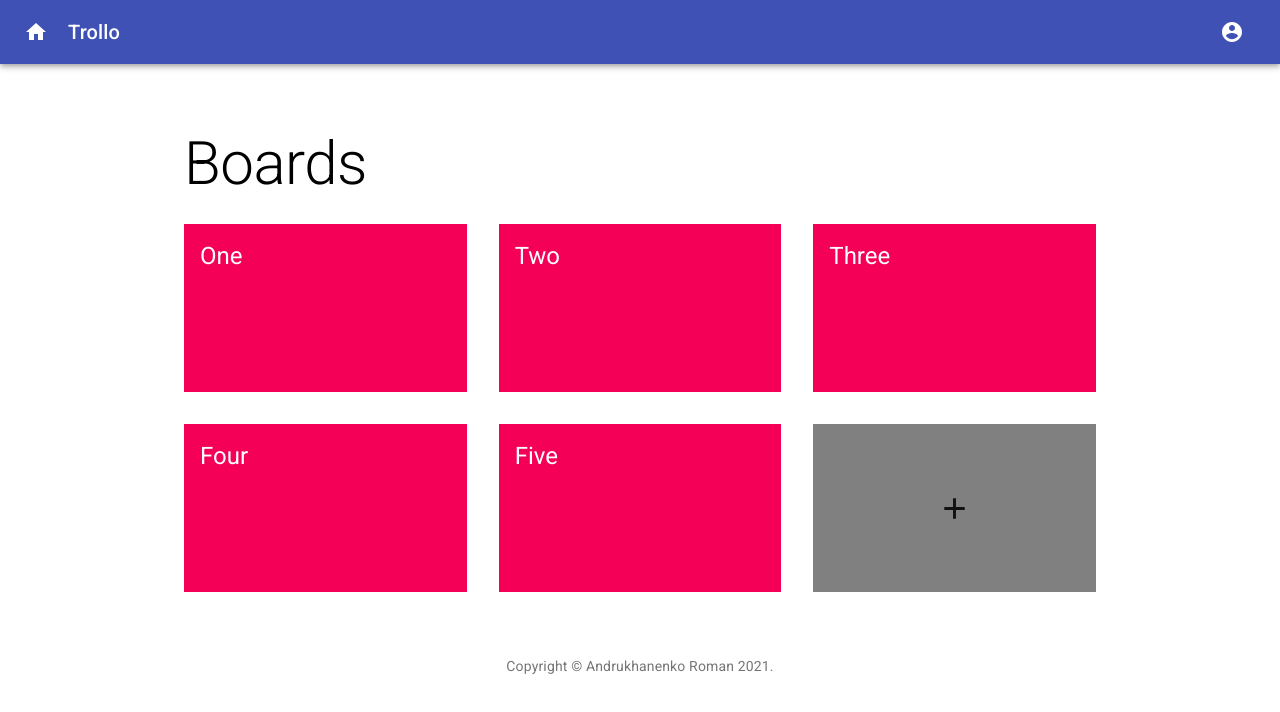
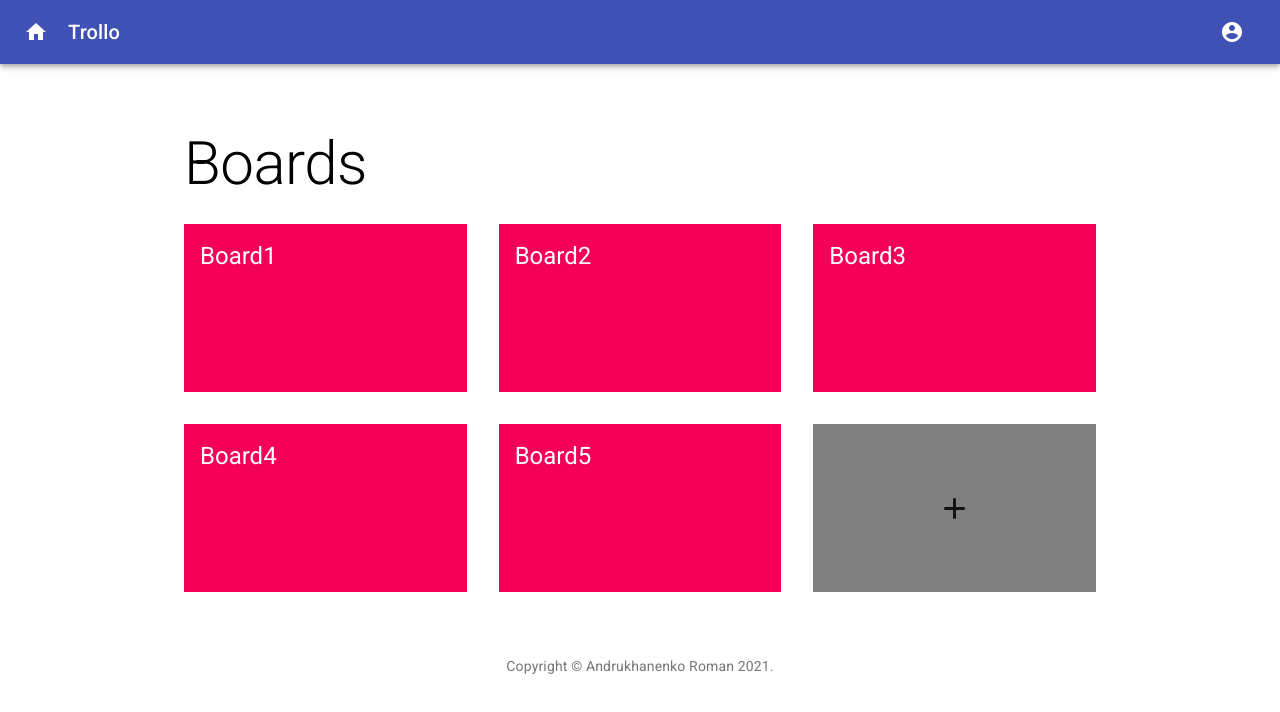
Before and after one commit to Vooooodoo/task-manager-frontend, a React (Create React App) app: page /main in a window 1280 px wide. Shown: the top 712 px of the page. Built offline with nearby package versions, Linux system fonts and the light colour scheme.

Commit message:
feature: add current board render logic

```diff
--- a/src/components/Board/index.js
+++ b/src/components/Board/index.js
@@ -1,18 +1,46 @@
 import React from 'react';
-import styled from 'styled-components';
+import { useParams } from 'react-router-dom';
+import { useSelector } from 'react-redux';
+import Container from '@material-ui/core/Container';
+import Typography from '@material-ui/core/Typography';
+import Grid from '@material-ui/core/Grid';
+import { makeStyles } from '@material-ui/core/styles';
+import BoardCard from '../BoardCard';
 
-const StyledMain = styled.main`
-  display: flex;
-  justify-content: center;
-  color: black;
-  font-size: 50px;
-`;
+const useStyles = makeStyles((theme) => ({
+  main: {
+    marginTop: theme.mainContainerMarginTop,
+  },
+  title: {
+    marginBottom: theme.spacing(3),
+  },
+  boardsList: {
+    listStyle: 'none',
+    padding: '0',
+  },
+}));
 
 function Board() {
+  const classes = useStyles();
+  const routParams = useParams();
+  const allBoards = useSelector((state) => state.boards.allBoards);
+  const board = allBoards.find((item) => item.id === Number(routParams.id));
+  const boardColumns = board.columns;
+
   return (
-    <StyledMain>
-      <h1>Board</h1>
-    </StyledMain>
+    <Container className={classes.main} component="main" maxWidth="false">
+      <Container component="section" maxWidth="false" disableGutters>
+        <Typography className={classes.title} component="h1" variant="h4">
+          {board.name}
+        </Typography>
+        <Grid className={classes.boardsList} container spacing={2}>
+          {boardColumns.map((column) => (
+            <BoardCard id={column.id} name={column.name} key={column.id} />
+          ))}
+          {/* <AddBoardColumn key="0" /> */}
+        </Grid>
+      </Container>
+    </Container>
   );
 }
 
--- a/src/components/Main/index.js
+++ b/src/components/Main/index.js
@@ -1,10 +1,12 @@
 import React from 'react';
+import { useSelector } from 'react-redux';
 import Container from '@material-ui/core/Container';
 import Typography from '@material-ui/core/Typography';
 import Grid from '@material-ui/core/Grid';
 import { makeStyles } from '@material-ui/core/styles';
 import BoardCard from '../BoardCard';
 import AddBoardCard from '../AddBoardCard';
+// import { setBoards } from '../../store/boards';
 
 const useStyles = makeStyles((theme) => ({
   main: {
@@ -21,28 +23,8 @@ const useStyles = makeStyles((theme) => ({
 
 function Main() {
   const classes = useStyles();
-  const boards = [
-    {
-      id: 1,
-      name: 'One',
-    },
-    {
-      id: 2,
-      name: 'Two',
-    },
-    {
-      id: 3,
-      name: 'Three',
-    },
-    {
-      id: 4,
-      name: 'Four',
-    },
-    {
-      id: 5,
-      name: 'Five',
-    },
-  ];
+  const boards = useSelector((state) => state.boards.allBoards);
+  // const dispatch = useDispatch(); не забудь этот импортнуть хук
 
   return (
     <Container className={classes.main} component="main" maxWidth="md">
--- /dev/null
+++ b/src/store/boards.js
@@ -0,0 +1,319 @@
+/* eslint-disable no-param-reassign */
+import { createAction, createReducer } from '@reduxjs/toolkit';
+import * as actionTypes from './constants/actionTypes';
+
+const initialState = {
+  //! remove pyramid of doom
+  allBoards: [
+    {
+      id: 1,
+      name: 'Board1',
+      columns: [
+        {
+          id: 1,
+          name: 'Column1',
+          items: [
+            {
+              id: 1,
+              text: 'Text1',
+            },
+            {
+              id: 2,
+              text: 'Text2',
+            },
+            {
+              id: 3,
+              text: 'Text3',
+            },
+          ],
+        },
+        {
+          id: 2,
+          name: 'Column2',
+          items: [
+            {
+              id: 1,
+              text: 'Text1',
+            },
+            {
+              id: 2,
+              text: 'Text2',
+            },
+            {
+              id: 3,
+              text: 'Text3',
+            },
+          ],
+        },
+        {
+          id: 3,
+          name: 'Column3',
+          items: [
+            {
+              id: 1,
+              text: 'Text1',
+            },
+            {
+              id: 2,
+              text: 'Text2',
+            },
+            {
+              id: 3,
+              text: 'Text3',
+            },
+          ],
+        },
+      ],
+    },
+    {
+      id: 2,
+      name: 'Board2',
+      columns: [
+        {
+          id: 1,
+          name: 'Column1',
+          items: [
+            {
+              id: 1,
+              text: 'Text1',
+            },
+            {
+              id: 2,
+              text: 'Text2',
+            },
+            {
+              id: 3,
+              text: 'Text3',
+            },
+          ],
+        },
+        {
+          id: 2,
+          name: 'Column2',
+          items: [
+            {
+              id: 1,
+              text: 'Text1',
+            },
+            {
+              id: 2,
+              text: 'Text2',
+            },
+            {
+              id: 3,
+              text: 'Text3',
+            },
+          ],
+        },
+        {
+          id: 3,
+          name: 'Column3',
+          items: [
+            {
+              id: 1,
+              text: 'Text1',
+            },
+            {
+              id: 2,
+              text: 'Text2',
+            },
+            {
+              id: 3,
+              text: 'Text3',
+            },
+          ],
+        },
+      ],
+    },
+    {
+      id: 3,
+      name: 'Board3',
+      columns: [
+        {
+          id: 1,
+          name: 'Column1',
+          items: [
+            {
+              id: 1,
+              text: 'Text1',
+            },
+            {
+              id: 2,
+              text: 'Text2',
+            },
+            {
+              id: 3,
+              text: 'Text3',
+            },
+          ],
+        },
+        {
+          id: 2,
+          name: 'Column2',
+          items: [
+            {
+              id: 1,
+              text: 'Text1',
+            },
+            {
+              id: 2,
+              text: 'Text2',
+            },
+            {
+              id: 3,
+              text: 'Text3',
+            },
+          ],
+        },
+        {
+          id: 3,
+          name: 'Column3',
+          items: [
+            {
+              id: 1,
+              text: 'Text1',
+            },
+            {
+              id: 2,
+              text: 'Text2',
+            },
+            {
+              id: 3,
+              text: 'Text3',
+            },
+          ],
+        },
+      ],
+    },
+    {
+      id: 4,
+      name: 'Board4',
+      columns: [
+        {
+          id: 1,
+          name: 'Column1',
+          items: [
+            {
+              id: 1,
+              text: 'Text1',
+            },
+            {
+              id: 2,
+              text: 'Text2',
+            },
+            {
+              id: 3,
+              text: 'Text3',
+            },
+          ],
+        },
+        {
+          id: 2,
+          name: 'Column2',
+          items: [
+            {
+              id: 1,
+              text: 'Text1',
+            },
+            {
+              id: 2,
+              text: 'Text2',
+            },
+            {
+              id: 3,
+              text: 'Text3',
+            },
+          ],
+        },
+        {
+          id: 3,
+          name: 'Column3',
+          items: [
+            {
+              id: 1,
+              text: 'Text1',
+            },
+            {
+              id: 2,
+              text: 'Text2',
+            },
+            {
+              id: 3,
+              text: 'Text3',
+            },
+          ],
+        },
+      ],
+    },
+    {
+      id: 5,
+      name: 'Board5',
+      columns: [
+        {
+          id: 1,
+          name: 'Column1',
+          items: [
+            {
+              id: 1,
+              text: 'Text1',
+            },
+            {
+              id: 2,
+              text: 'Text2',
+            },
+            {
+              id: 3,
+              text: 'Text3',
+            },
+          ],
+        },
+        {
+          id: 2,
+          name: 'Column2',
+          items: [
+            {
+              id: 1,
+              text: 'Text1',
+            },
+            {
+              id: 2,
+              text: 'Text2',
+            },
+            {
+              id: 3,
+              text: 'Text3',
+            },
+          ],
+        },
+        {
+          id: 3,
+          name: 'Column3',
+          items: [
+            {
+              id: 1,
+              text: 'Text1',
+            },
+            {
+              id: 2,
+              text: 'Text2',
+            },
+            {
+              id: 3,
+              text: 'Text3',
+            },
+          ],
+        },
+      ],
+    },
+  ],
+};
+
+const setBoards = createAction(actionTypes.SET_BOARDS);
+
+const boardsReducer = createReducer(initialState, {
+  [setBoards]: (state, action) => {
+    state.allBoards = action.payload;
+  },
+});
+
+export { boardsReducer, setBoards };
--- a/src/store/constants/actionTypes.js
+++ b/src/store/constants/actionTypes.js
@@ -1,4 +1,5 @@
 const SET_IS_LOGGED_IN = 'SET_IS_LOGGED_IN';
 const SET_USERS = 'SET_USERS';
+const SET_BOARDS = 'SET_BOARDS';
 
-export { SET_IS_LOGGED_IN, SET_USERS };
+export { SET_IS_LOGGED_IN, SET_USERS, SET_BOARDS };
--- a/src/store/index.js
+++ b/src/store/index.js
@@ -1,11 +1,13 @@
 import { configureStore } from '@reduxjs/toolkit';
 import { authReducer } from './auth';
 import { usersReducer } from './users';
+import { boardsReducer } from './boards';
 
 const store = configureStore({
   reducer: {
     auth: authReducer,
     users: usersReducer,
+    boards: boardsReducer,
   },
 });
 
```
